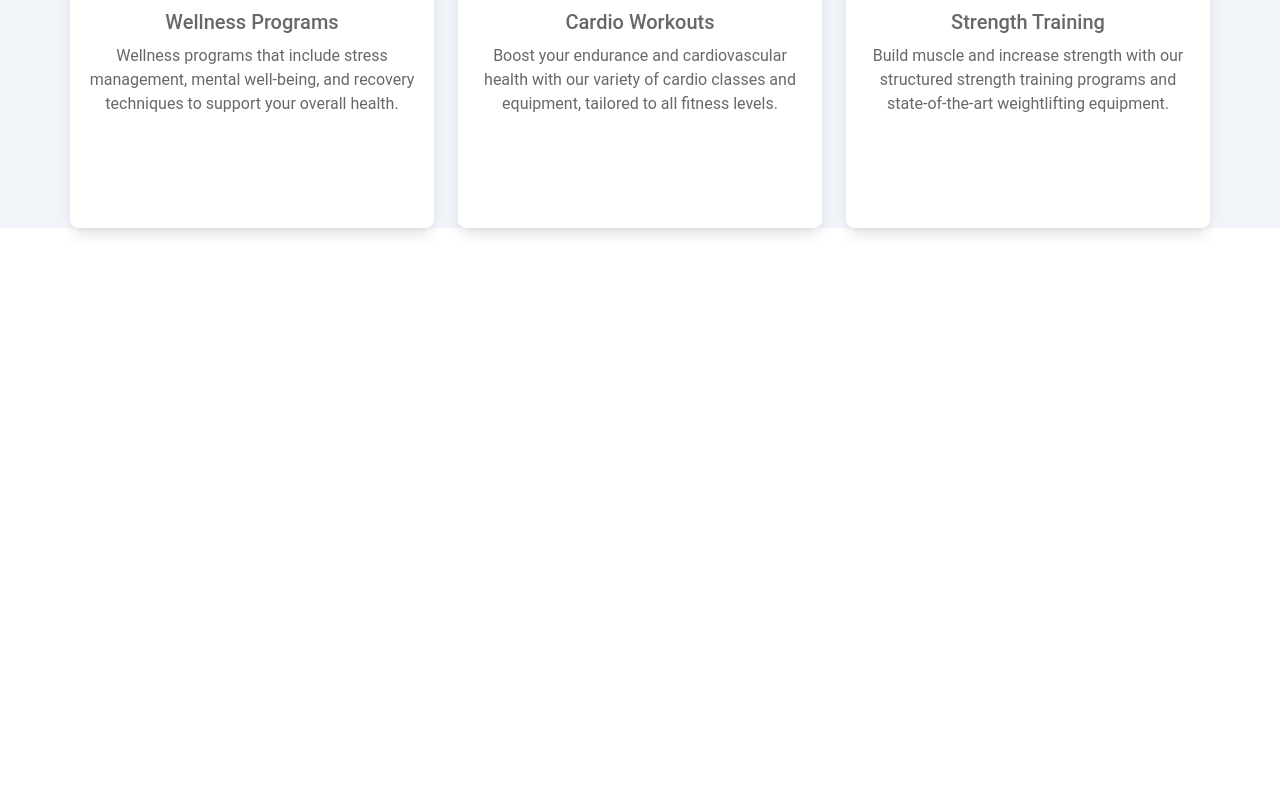
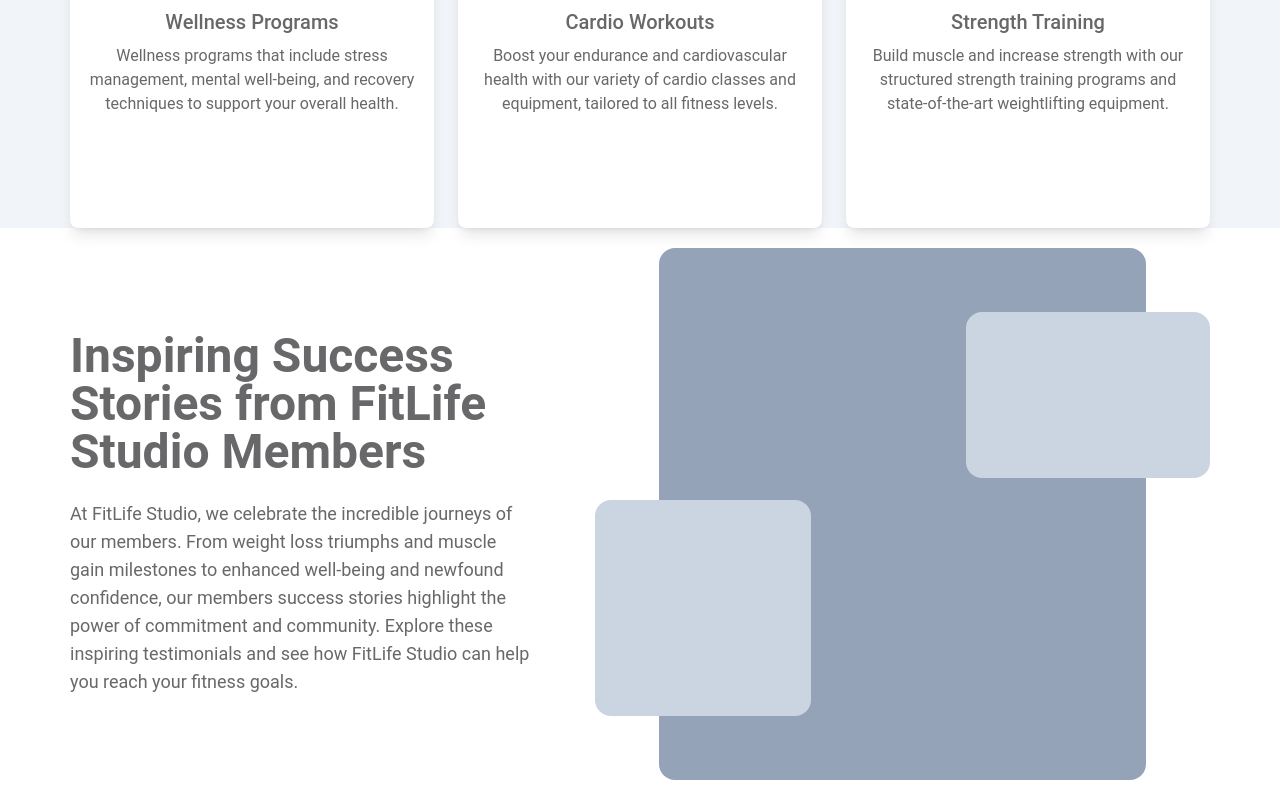
Before and after one commit to juliaevangelista/Projeto-Academia, a Next.js app in the folder client/: page / in a window 1280 px wide. Shown: the part 1940-2740 px from the top of the page. Before the commit the page ends 2184 px from the top, so only its background shows below. Built offline with nearby package versions, Linux system fonts and the light colour scheme.

Commit message:
corrections and add section inspiring

```diff
--- a/client/src/app/page.tsx
+++ b/client/src/app/page.tsx
@@ -1,14 +1,16 @@
-import { SectionBeneficios } from "@/components/home/sectionBenefits";
+import { SectionBenefits } from "@/components/home/sectionBenefits";
 import { Navbar } from "@/components/home/navbar";
-import { SectionTreinos } from "@/components/home/sectionTraining";
+import { SectionTraining } from "@/components/home/sectionTraining";
+import { SectionInspiring } from "@/components/home/sectionInspiring";
 
 export default function Home() {
   return (
     <div>
       <header>
         <Navbar/>
-        <SectionBeneficios/>
-        <SectionTreinos/>
+        <SectionBenefits/>
+        <SectionTraining/>
+        <SectionInspiring/>
       </header>
     </div>
   );
--- a/client/src/components/home/sectionBenefits.tsx
+++ b/client/src/components/home/sectionBenefits.tsx
@@ -1,4 +1,4 @@
-export const SectionBeneficios = () => {
+export const SectionBenefits = () => {
   return (
     <div className="flex flex-col md:flex-row items-center justify-center gap-8 md:gap-16 text-[#68686A] font-sans p-8 md:p-32">
       {/* DIV da imagem */}
--- a/client/src/components/home/sectionInspiring.tsx
+++ b/client/src/components/home/sectionInspiring.tsx
@@ -1,7 +1,24 @@
 export const SectionInspiring = () => {
     return (
-      <div className="">
-
+      <div className="flex flex-col md:flex-row items-center justify-center text-[#68686A] m-5">
+        <div className="w-full md:w-[461px] h-auto justify-center items-center mb-6 md:mb-0 md:mr-16">
+          <h1 className="text-3xl md:text-5xl font-bold mb-6 text-center md:text-left">
+            Inspiring Success Stories from FitLife Studio Members
+          </h1>
+          <p className="text-base md:text-lg">
+            At FitLife Studio, we celebrate the incredible journeys of our
+            members. From weight loss triumphs and muscle gain milestones to
+            enhanced well-being and newfound confidence, our members success
+            stories highlight the power of commitment and community. Explore these
+            inspiring testimonials and see how FitLife Studio can help you reach
+            your fitness goals.
+          </p>
+        </div>
+        <div className="w-full md:w-[615px] h-auto relative flex justify-center">
+          <div className="bg-slate-400 w-full md:w-[487px] h-auto md:h-[532px] rounded-2xl relative"></div>
+          <div className="bg-slate-300 w-[216px] h-[216px] rounded-2xl absolute bottom-16 left-0"></div>
+          <div className="bg-slate-300 w-[244px] h-[166px] rounded-2xl absolute top-16 right-0"></div>
+        </div>
       </div>
     );
   };
--- a/client/src/components/home/sectionTraining.tsx
+++ b/client/src/components/home/sectionTraining.tsx
@@ -1,7 +1,7 @@
 "use client";
 import { useState } from "react";
 
-export const SectionTreinos = () => {
+export const SectionTraining = () => {
   const content = [
     {
       image: "",
```
